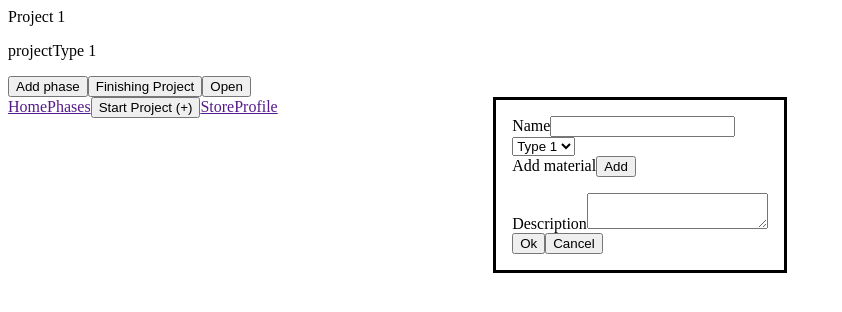
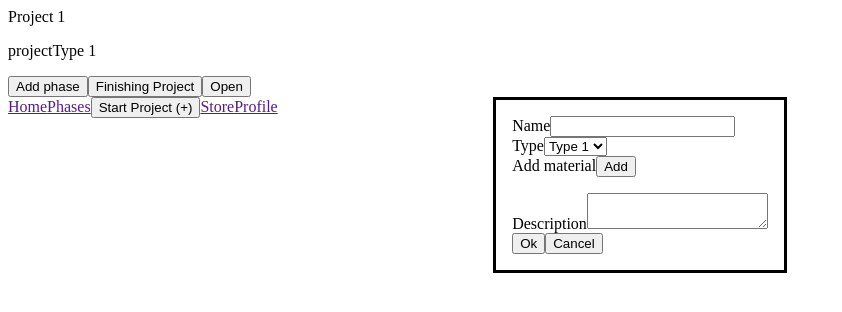
Before and after one commit to Tushi2005/buildlog-frontend, a React (Vite) app: page / in a window 1280 px wide. Both pictures are taken after a click on the button "Add phase". Shown: the top 312 px of the page, without its empty margins (0-842 px from the left). Built offline with nearby package versions, Linux system fonts and the light colour scheme.

Commit message:
feat: enhance type selection in Project component with label for accessibility

```diff
--- a/src/pages/PhasesPage/Project.tsx
+++ b/src/pages/PhasesPage/Project.tsx
@@ -63,11 +63,13 @@ export default function Project({ projectName, projectType }: { projectName: str
             ));
     }
 
-    function typeSection() {
-        return <select name="phaseType">Type
-            <option value="type 1">Type 1</option>
-            <option value="type 2">Type 2</option>
-        </select>
+   function typeSection() {
+        return <label htmlFor="phaseType">Type
+            <select name="phaseType" id="phaseType">
+                <option value="type 1">Type 1</option>
+                <option value="type 2">Type 2</option>
+            </select>
+        </label>
     }
 
 
@@ -136,7 +138,7 @@ export default function Project({ projectName, projectType }: { projectName: str
 
 
     return <>
-        <ProjectHeader></ProjectHeader>
+        {ProjectHeader()}
         {isOpened && openProject()}
         {isDialogOpened && addPhase()}
         {isProjectFinishing && finishingProject()}
```
